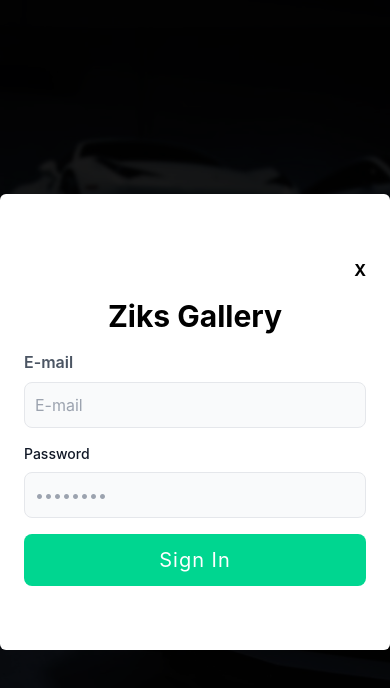
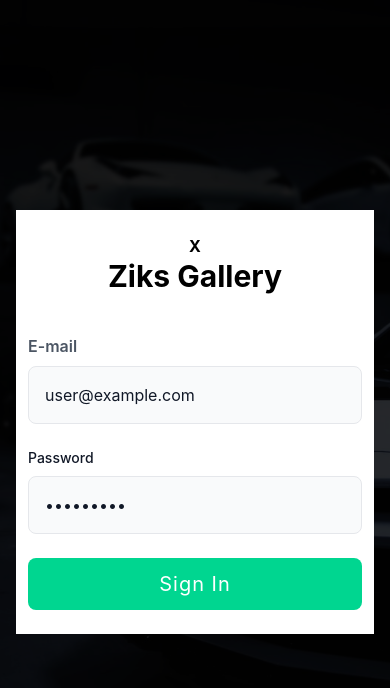
Before and after one commit to Ezzywealth/stage3, a Next.js app: page / in a window 390 px wide. Both pictures are taken after a click on the button "Sign In". Shown: the top 688 px of the page. Built offline with nearby package versions, Linux system fonts and the light colour scheme.

Commit message:
Complete authentication with nextauth

```diff
--- /dev/null
+++ b/components/Auth.jsx
@@ -0,0 +1,19 @@
+import { useSession } from 'next-auth/react';
+import { useRouter } from 'next/router';
+import { toast } from 'react-toastify';
+
+function Auth({ children }) {
+	const { data: session, status } = useSession();
+	const router = useRouter();
+	if (status === 'loading') return null;
+
+	if (status === 'unauthenticated') {
+		router.push('/');
+		return null;
+	} else {
+		router.replace('/gallery');
+		return children;
+	}
+}
+
+export default Auth;
--- a/components/Form.jsx
+++ b/components/Form.jsx
@@ -13,9 +13,9 @@ const Form = () => {
 	};
 	return (
 		<form action='' onSubmit={handleSubmit} className='rounded-lg w-full mt-2'>
-			<div className='flex items-center w-full rounded-lg'>
+			<div className='flex items-center w-full relative rounded-lg'>
 				<input type='text' value={searchQuery} onChange={(e) => setSearchQuery(e.target.value)} placeholder='Search for any image ? ' className='placeholder:text-sm px-4 py-2 w-full md:w-[500px] rounded-lg border focus:outline-none focus:ring focus:border-blue-300  bg-none' />
-				<button type='submit' className='absolute inset-y-0 hidden right-0 md:flex  items-center pr-3'>
+				<button type='submit' className='absolute inset-y-0 right-0   items-center pr-3'>
 					<BsSearch size={17} />
 				</button>
 			</div>
--- a/components/Layout.jsx
+++ b/components/Layout.jsx
@@ -10,7 +10,7 @@ import 'react-toastify/dist/ReactToastify.css';
 export const Layout = ({ children }) => {
 	return (
 		<>
-			<ToastContainer position='top-right' />
+			<ToastContainer theme='colored' position='top-right' />
 			<main className='w-full'>{children}</main>
 		</>
 	);
--- a/components/Navbar.jsx
+++ b/components/Navbar.jsx
@@ -20,10 +20,7 @@ const Navbar = () => {
 	}, [imageLoading]);
 
 	const handleSignout = async () => {
-		const res = await signOut({
-			redirect: false,
-		});
-		router.push('/');
+		await signOut();
 	};
 
 	return (
@@ -41,7 +38,7 @@ const Navbar = () => {
 					<div className='hidden md:flex rounded-lg'>
 						<Form />
 					</div>
-					<button onClick={handleSignout} className='font-semibold text-white'>
+					<button onClick={handleSignout} className='cursor-pointer z-[1000] font-semibold text-white'>
 						Sign out
 					</button>
 				</div>
--- a/components/SignIn.jsx
+++ b/components/SignIn.jsx
@@ -5,8 +5,11 @@ import { useDispatch, useSelector } from 'react-redux';
 import { toggleSignupModal } from '../Redux/appSlice';
 import { signIn } from 'next-auth/react';
 import { useRouter } from 'next/router';
+import { toast } from 'react-toastify';
 const SignIn = () => {
 	const [loading, setLoading] = useState(false);
+	const [email, setEmail] = useState('user@example.com');
+	const [password, setPassword] = useState('1Password');
 	const dispatch = useDispatch();
 
 	const closeModal = () => {
@@ -23,36 +26,39 @@ const SignIn = () => {
 		setLoading(true);
 		try {
 			const resp = await signIn('credentials', {
-				redirect: false,
 				email: data.email,
 				password: data.password,
+				callbackUrl: '/gallery',
 			});
 			console.log(resp);
 			if (resp.ok) {
 				setLoading(false);
-				router.push('/gallery');
+				toast.success('Signed in successfully');
 			} else {
 				throw new Error('Invalid credentials');
 			}
 		} catch (error) {
 			setLoading(false);
-			console.log(error.message);
+			toast.error(error.message);
 		}
 	};
 
 	return (
-		<section className='bg-black/50 w-full h-screen flex items-center justify-center'>
-			<form className='space-y-4  bg-white w-[400px] rounded-md px-6 py-16 z-[10000]' onSubmit={handleSubmit(handleSignIn)}>
+		<section className='bg-black/50 w-full h-screen px-4 flex items-center justify-center'>
+			<section className=' bg-white flex flex-col items-center w-full md:w-[600px] px-3 md:px-6 py-6 md:py-20'>
 				<div className='flex justify-end'>
 					<span onClick={closeModal} className='cursor-pointer font-bold'>
 						X
 					</span>
 				</div>
-				<h1 className='text-3xl font-bold text-center mb-4'>Ziks Gallery</h1>
+				<h1 className='text-3xl font-bold text-center mb-10 '>Ziks Gallery</h1>
+				<form className='space-y-6  w-full rounded-md  z-[10000]' onSubmit={handleSubmit(handleSignIn)}>
 					<div>
 						<label className='block mb-2 text-base font-semibold text-gray-600 dark:text-white'>E-mail</label>
 						<input
 							disabled={loading}
+							value={email}
+							onChange={(e) => setEmail(e.target.value)}
 							type='email'
 							id='email'
 							{...register('email', {
@@ -62,16 +68,18 @@ const SignIn = () => {
 									message: 'Please enter a valid email address',
 								},
 							})}
-						className={`bg-gray-50 border  text-gray-900 sm:text-sm rounded-lg focus:border-my-primary focus:border-2 focus:outline-none focus:ring-0 block w-full p-2.5 dark:bg-gray-700 dark:border-gray-600 dark:placeholder-gray-400 dark:text-white dark:focus:ring-blue-500 dark:focus:border-blue-500`}
+							className={`bg-gray-50 border  text-gray-900 sm:text-sm rounded-lg focus:border-my-primary focus:border-2 focus:outline-none focus:ring-0 block w-full p-4 dark:bg-gray-700 dark:border-gray-600 dark:placeholder-gray-400 dark:text-white dark:focus:ring-blue-500 dark:focus:border-blue-500`}
 							placeholder='E-mail'
 						/>
 						{errors?.email && <span className='text-red-500 text-sm'>{errors?.email?.message}</span>}
 					</div>
 
-				<div className='mb-12'>
+					<div className=''>
 						<label className='block mb-2 text-sm font-medium text-gray-900 dark:text-white'>Password</label>
 						<input
 							disabled={loading}
+							value={password}
+							onChange={(e) => setPassword(e.target.value)}
 							type='password'
 							{...register('password', {
 								required: 'Please enter your password',
@@ -82,7 +90,7 @@ const SignIn = () => {
 							})}
 							id='password'
 							placeholder='••••••••'
-						className={`bg-gray-50 border  text-gray-900 sm:text-sm rounded-lg focus:border-my-primary focus:border-2 focus:outline-none focus:ring-0 block w-full p-2.5 dark:bg-gray-700 dark:border-gray-600 dark:placeholder-gray-400  dark:text-white dark:focus:ring-blue-500 dark:focus:border-blue-500`}
+							className={`bg-gray-50 border  text-gray-900 sm:text-sm rounded-lg focus:border-my-primary focus:border-2 focus:outline-none focus:ring-0 block w-full p-4  dark:bg-gray-700 dark:border-gray-600 dark:placeholder-gray-400  dark:text-white dark:focus:ring-blue-500 dark:focus:border-blue-500`}
 						/>
 						{errors?.password && <span className='text-red-500 text-sm'>{errors?.password?.message}</span>}
 					</div>
@@ -92,6 +100,7 @@ const SignIn = () => {
 					</button>
 				</form>
 			</section>
+		</section>
 	);
 };
 
--- a/components/SignInBtn.jsx
+++ b/components/SignInBtn.jsx
@@ -3,10 +3,10 @@ import React from 'react';
 const SignInBtn = ({ onClick }) => {
 	return (
 		<button onClick={onClick} className='relative inline-block text-lg group w-[180px] mt-12'>
-			<span className='relative z-10 block px-5 py-3 overflow-hidden font-medium leading-tight text-gray-800 transition-colors duration-300 ease-out border-2 border-gray-900 rounded-lg group-hover:text-white'>
-				<span className='absolute inset-0 w-full h-full px-5 py-3 rounded-lg bg-gray-50'></span>
+			<span className='relative z-10 block px-5 py-2 md:py-3 overflow-hidden font-medium leading-tight text-gray-800 transition-colors duration-300 ease-out border-2 border-gray-900 rounded-lg group-hover:text-white'>
+				<span className='absolute inset-0 w-full h-full px-5 py-2 md:py-3 rounded-lg bg-gray-50'></span>
 				<span className='absolute left-0 w-48 h-48 -ml-2 transition-all duration-300 origin-top-right -rotate-90 -translate-x-full translate-y-12 bg-gray-900 group-hover:-rotate-180 ease'></span>
-				<span className='relative text-2xl'>Sign In</span>
+				<span className='relative text-base md:text-2xl'>Sign In</span>
 			</span>
 			<span className='absolute bottom-0 right-0 w-full h-12 -mb-1 -mr-1 transition-all duration-200 ease-linear bg-gray-900 rounded-lg group-hover:mb-0 group-hover:mr-0' data-rounded='rounded-lg'></span>
 		</button>
--- a/components/SplashScreen.jsx
+++ b/components/SplashScreen.jsx
@@ -17,11 +17,13 @@ const SplashScreen = () => {
 	return (
 		<main className='flex flex-col items-center gap-4 h-screen bg-blend-color' style={{ background: 'url(/assets/images/cars-bg.jpg)', backgroundPosition: 'center', backgroundRepeat: 'no-repeat', backgroundSize: 'cover', backgroundColor: 'rgba(0,0,0,0.6)' }}>
 			<div className='flex flex-col items-center h-screen justify-center  z-0'>
-				<div className='text-white text-center'>
-					<h1 className='text-6xl font-bold mb-4'>
+				<div className='text-white text-center px-4'>
+					<h1 className='text-3xl md:text-5xl lg:text-6xl font-bold mb-4'>
 						Welcome to Ziks <br /> Gallery
 					</h1>
-					<p className='text-lg'>Explore beautiful images from around the world.</p>
+					<p className='text-base md:text-lg'>
+						Explore beautiful images from <br className='flex md:hidden' /> around the world.
+					</p>
 				</div>
 				<SignInBtn onClick={handleSignIn} />
 			</div>
--- a/pages/_app.js
+++ b/pages/_app.js
@@ -3,6 +3,7 @@ import { Provider } from 'react-redux';
 import store from '../Redux/store';
 import { Layout } from '../components/Layout';
 import { SessionProvider } from 'next-auth/react';
+import Auth from '../components/Auth';
 function MyApp({ Component, pageProps: { session, ...pageProps } }) {
 	return (
 		<Provider store={store}>
--- a/pages/api/auth/[...nextAuth].js
+++ b/pages/api/auth/[...nextAuth].js
@@ -23,6 +23,17 @@ const authOptions = {
 	session: {
 		jwt: true, // Enable JSON Web Tokens for session management
 	},
+	unauthorizedRedirect: '/',
+	callbacks: {
+		async redirect({ url, baseUrl }) {
+			// Allows relative callback URLs
+			if (url === '/') return baseUrl;
+			else if (url.startsWith('/')) return `${baseUrl}${url}`;
+			// Allows callback URLs on the same origin
+			else if (new URL(url).origin === baseUrl) return url;
+			return baseUrl;
+		},
+	},
 };
 
 export default NextAuth(authOptions);
--- a/pages/gallery.jsx
+++ b/pages/gallery.jsx
@@ -6,29 +6,27 @@ import Navbar from '../components/Navbar';
 import Footer from '../components/Footer';
 import { useSession } from 'next-auth/react';
 import { useRouter } from 'next/router';
+import Auth from '../components/Auth';
 
-export default function Home() {
+const Gallery = () => {
 	const dispatch = useDispatch();
-	const { data: session } = useSession();
+	const { data: session, status } = useSession();
 	const router = useRouter();
 
 	const query = 'cats';
 	useEffect(() => {
+		if (status === 'loading' || status === 'unauthenticated') return;
 		dispatch(fetchImages(query));
-	}, [query, dispatch]);
+	}, [query, dispatch, status]);
 
-	useEffect(() => {
-		if (session?.user?.email === undefined) {
-			router.push('/');
-		}
-	}, [session?.user?.email]);
-
-	console.log(session?.user?.email);
 	return (
-		<main className='mt-[100px] md:mt-[150px] '>
-			<Navbar />
-			<Images />
-			<Footer />
-		</main>
+		<Auth>
+			<main className='mt-[150px] md:mt-[150px] '>
+				<Navbar />
+				<Images />
+				<Footer />
+			</main>
+		</Auth>
 	);
-}
+};
+export default Gallery;
--- a/pages/middleware.js
+++ /dev/null
@@ -1,7 +0,0 @@
-import { NextResponse } from 'next/server';
-import { getServerSession } from 'next-auth/next';
-import { authOptions } from './utils/providers/authOptions';
-
-export { default } from 'next-auth/middleware';
-
-export const config = { matcher: ['/gallery'] };
```
Lines whose indentation alone changed are shown as unchanged.
